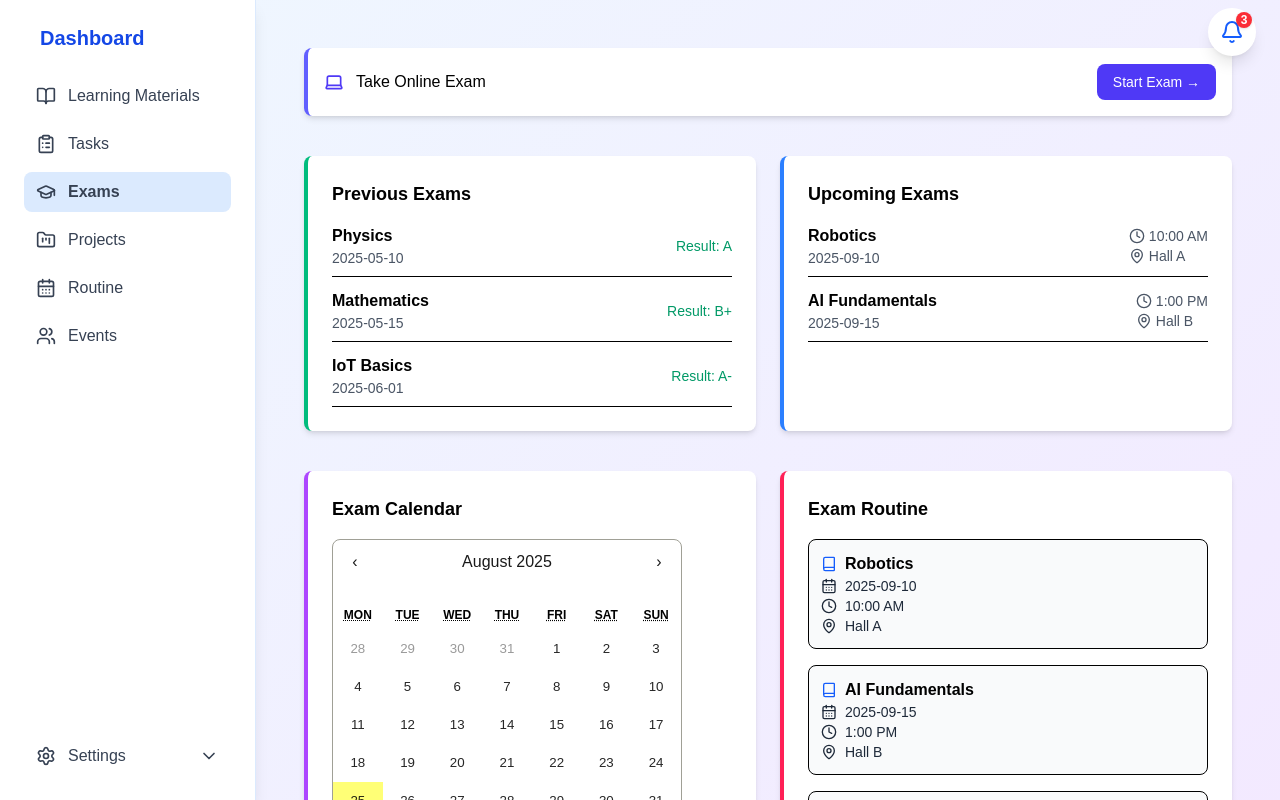
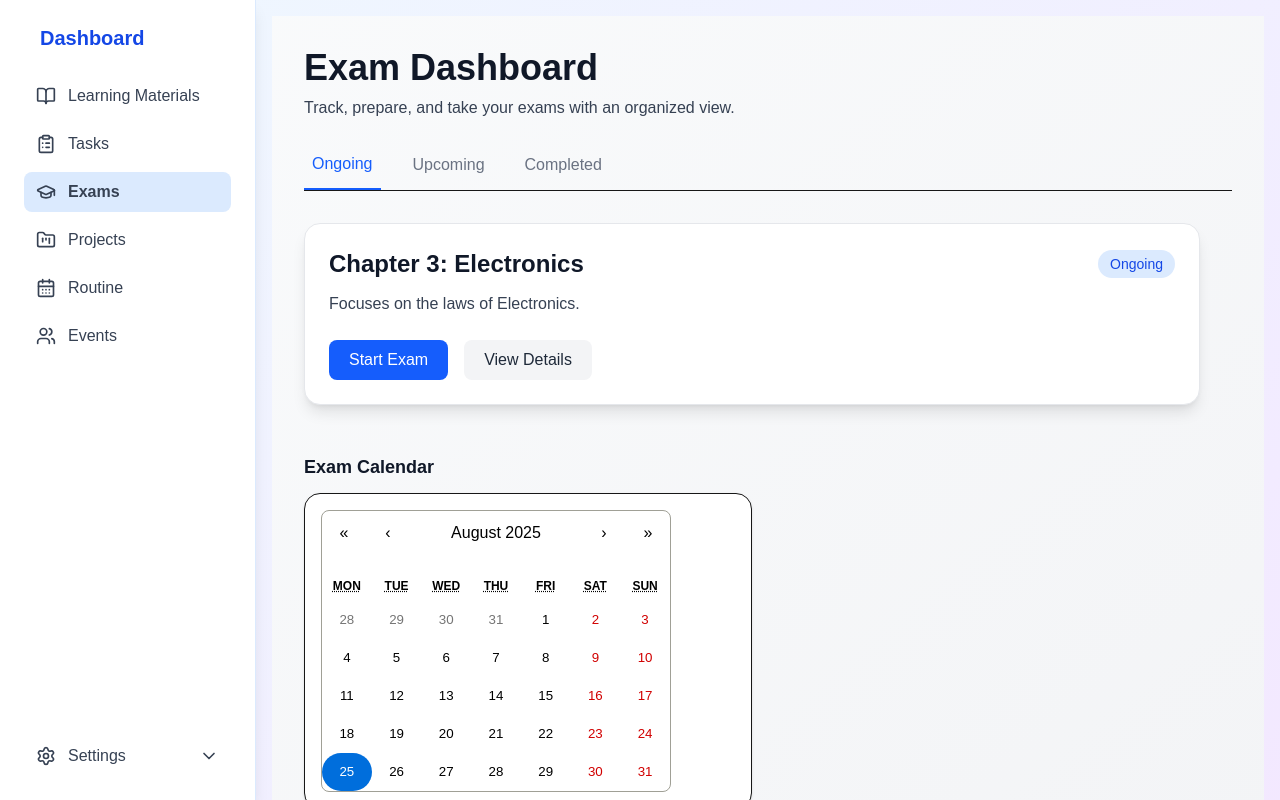
Before and after one commit to sabeennayazu/Student_management_system, a Next.js app: page /student/exams in a window 1280 px wide. Shown: the top 800 px of the page. Built offline with nearby package versions, Linux system fonts and the light colour scheme.

Commit message:
exam section improvised

```diff
--- a/package.json
+++ b/package.json
@@ -10,6 +10,7 @@
   },
   "dependencies": {
     "chart.js": "^4.5.0",
+    "date-fns": "^4.1.0",
     "framer-motion": "^12.23.12",
     "lucide-react": "^0.541.0",
     "next": "15.5.0",
--- a/src/app/student/exams/page.tsx
+++ b/src/app/student/exams/page.tsx
@@ -1,155 +1,181 @@
 "use client";
 
 import { useState } from "react";
-import Notification from "../components/notification/page";
+import { format, parseISO, isSameDay, differenceInDays } from "date-fns";
 import Calendar from "react-calendar";
 import "react-calendar/dist/Calendar.css";
-import { Clock, MapPin, CalendarDays, Book, Laptop } from "lucide-react";
 
-export default function ExamsPage() {
-  const previousExams = [
-    { subject: "Physics", date: "2025-05-10", result: "A" },
-    { subject: "Mathematics", date: "2025-05-15", result: "B+" },
-    { subject: "IoT Basics", date: "2025-06-01", result: "A-" },
-  ];
+interface Exam {
+  subject: string;
+  date: string;
+  time: string;
+  description: string;
+  details: string;
+}
 
-  const upcomingExams = [
-    { subject: "Robotics", date: "2025-09-10", time: "10:00 AM", venue: "Hall A" },
-    { subject: "AI Fundamentals", date: "2025-09-15", time: "1:00 PM", venue: "Hall B" },
-  ];
+const exams: Exam[] = [
+  {
+    subject: "Chapter 1: Basics of Electronics",
+    date: "2024-09-10",
+    time: "10:00 AM",
+    description:
+      "This exam covers the fundamental concepts of Electronics, including mechanics, thermodynamics, and electromagnetism.",
+    details:
+      "Duration: 2 hours\nTotal Marks: 100\nSyllabus: Mechanics (10%), Thermodynamics (30%), Electromagnetism (60%).",
+  },
+  {
+    subject: "Chapter 2: Fundamentals of Electronics",
+    date: "2024-09-15",
+    time: "2:00 PM",
+    description: "Covers wave motion, oscillations, and basic optics.",
+    details:
+      "Duration: 1.5 hours\nTotal Marks: 80\nSyllabus: Waves (40%), Optics (60%).",
+  },
+  {
+    subject: "Chapter 3: Electronics",
+    date: new Date().toISOString().split("T")[0], // today's date → ongoing
+    time: "11:00 AM",
+    description:
+      "Focuses on the laws of Electronics.",
+    details:
+      "Duration: 2 hours\nTotal Marks: 90\nSyllabus: Short question(40%), Long Question (40%), MCQ (20%).",
+  },
 
-  const examRoutine = [
-    { date: "2025-09-10", subject: "Robotics", time: "10:00 AM", venue: "Hall A" },
-    { date: "2025-09-15", subject: "AI Fundamentals", time: "1:00 PM", venue: "Hall B" },
-    { date: "2025-09-20", subject: "Electronics", time: "9:00 AM", venue: "Hall C" },
-  ];
+];
 
-  const examDates = examRoutine.map((exam) => exam.date);
+export default function ExamDashboard() {
+  const [expanded, setExpanded] = useState<number | null>(null);
+  const [date, setDate] = useState<Date>(new Date());
+  const [activeTab, setActiveTab] = useState("Ongoing");
 
-  const tileClassName = ({ date, view }: { date: Date; view: string }) => {
-    const dateStr = date.toISOString().split("T")[0];
-    if (examDates.includes(dateStr)) {
-      return "bg-red-500 text-white rounded-md"; // highlight exam dates
+
+  const filteredExams = exams.filter((exam) => {
+    if (activeTab === "Upcoming") {
+      return parseISO(exam.date) > new Date();
+    } else if (activeTab === "Completed") {
+      return parseISO(exam.date) < new Date() && !isSameDay(parseISO(exam.date), new Date());
+    } else {
+      return isSameDay(parseISO(exam.date), new Date());
     }
-    return "";
-  };
+  });
 
   return (
-    <div className="p-8 space-y-10">
-      {/* Top Row */}
-      <Notification/>
-       {/* Online Exam Card */}
-      <div className="p-4 bg-white border-l-4 border-indigo-500 rounded-lg shadow-md flex items-center justify-between">
-        <div className="flex items-center gap-3">
-          <Laptop className="w-5 h-5 text-indigo-600" />
-          <p className="font-medium text-black">Take Online Exam</p>
-        </div>
-        <button className="px-4 py-2 bg-indigo-600 text-white text-sm rounded-lg hover:bg-indigo-700 transition">
-          Start Exam →
-        </button>
+    <div className="p-8 bg-gradient-to-br from-gray-50 to-gray-100 min-h-screen">
+      <h1 className="text-4xl font-bold mb-2 text-gray-900">Exam Dashboard</h1>
+      <p className="text-gray-700 mb-8">
+        Track, prepare, and take your exams with an organized view.
+      </p>
+
+      {/* Tabs */}
+      <div className="flex space-x-6 border-b mb-8">
+        {["Ongoing", "Upcoming", "Completed"].map((tab) => (
+          <button
+            key={tab}
+            onClick={() => setActiveTab(tab)}
+            className={`pb-3 px-2 font-medium transition ${
+              activeTab === tab
+                ? "text-blue-600 border-b-2 border-blue-600"
+                : "text-gray-500 hover:text-gray-700"
+            }`}
+          >
+            {tab}
+          </button>
+        ))}
       </div>
-      <div className="grid md:grid-cols-2 gap-6">
-        {/* Previous Exams */}
-        <div className="p-6 bg-white border-l-4 border-emerald-500 rounded-lg shadow-md">
-          <h2 className="text-lg font-bold text-black mb-4">Previous Exams</h2>
-          <ul className="space-y-3 text-black">
-            {previousExams.map((exam, index) => (
-              <li
-                key={index}
-                className="flex justify-between items-center border-b pb-2"
+
+      {/* Exam Cards */}
+      <div className="space-y-6 max-w-4xl">
+        {filteredExams.length > 0 ? (
+          filteredExams.map((exam, idx) => {
+            const examDate = parseISO(exam.date);
+            const daysRemaining = differenceInDays(examDate, new Date());
+
+            return (
+              <div
+                key={idx}
+                className="bg-white shadow-lg rounded-2xl p-6 border border-gray-200 hover:shadow-xl transition"
               >
-                <div>
-                  <p className="font-semibold">{exam.subject}</p>
-                  <p className="text-sm text-gray-600">{exam.date}</p>
+                <div className="flex justify-between items-center">
+                  <h2 className="text-2xl font-semibold text-gray-900">
+                    {exam.subject}
+                  </h2>
+                  <span className="text-sm px-3 py-1 rounded-full bg-blue-100 text-blue-700">
+                    {activeTab}
+                  </span>
                 </div>
-                <span className="text-sm font-medium text-emerald-600">
-                  Result: {exam.result}
-                </span>
-              </li>
-            ))}
-          </ul>
-        </div>
 
-        {/* Upcoming Exams */}
-        <div className="p-6 bg-white border-l-4 border-blue-500 rounded-lg shadow-md">
-          <h2 className="text-lg font-bold text-black mb-4">Upcoming Exams</h2>
-          <ul className="space-y-3 text-black">
-            {upcomingExams.map((exam, index) => (
-              <li
-                key={index}
-                className="flex justify-between items-center border-b pb-2"
-              >
-                <div>
-                  <p className="font-semibold">{exam.subject}</p>
-                  <p className="text-sm text-gray-600">{exam.date}</p>
+                <p className="text-gray-700 mt-3">{exam.description}</p>
+
+                <div className="flex items-center space-x-4 mt-6">
+                  {activeTab === "Ongoing" && (
+                    <button className="px-5 py-2 rounded-lg bg-blue-600 text-white font-medium hover:bg-blue-700 transition">
+                      Start Exam
+                    </button>
+                  )}
+
+                  {activeTab === "Upcoming" && (
+                    <button
+                      disabled
+                      className="px-5 py-2 rounded-lg bg-gray-300 text-gray-600 font-medium cursor-not-allowed"
+                    >
+                      {daysRemaining} days remaining
+                    </button>
+                  )}
+
+                  {activeTab === "Completed" && (
+                    <button
+                      disabled
+                      className="px-5 py-2 rounded-lg bg-green-100 text-green-700 font-medium cursor-not-allowed"
+                    >
+                      Completed
+                    </button>
+                  )}
+
+                  <button
+                    onClick={() => setExpanded(expanded === idx ? null : idx)}
+                    className="px-5 py-2 rounded-lg bg-gray-100 text-gray-800 hover:bg-gray-200 transition"
+                  >
+                    {expanded === idx ? "Hide Details" : "View Details"}
+                  </button>
                 </div>
-                <div className="text-right text-sm text-gray-600">
-                  <p className="flex items-center gap-1">
-                    <Clock className="w-4 h-4" /> {exam.time}
-                  </p>
-                  <p className="flex items-center gap-1">
-                    <MapPin className="w-4 h-4" /> {exam.venue}
-                  </p>
-                </div>
-              </li>
-            ))}
-          </ul>
+
+                {/* Expandable details */}
+                {expanded === idx && (
+                  <div className="mt-5 border-t pt-4 text-gray-800 whitespace-pre-line">
+                    <p>
+                      <strong>Date:</strong> {format(examDate, "PPP")} at {exam.time}
+                    </p>
+                    <p className="mt-3">{exam.details}</p>
+                  </div>
+                )}
+              </div>
+            );
+          })
+        ) : (
+          <p className="text-gray-600 italic">
+            No exams found in this category.
+          </p>
+        )}
+      </div>
+
+      {/* Calendar */}
+      <div className="mt-12 max-w-md">
+        <h2 className="text-lg font-semibold mb-3 text-gray-900">
+          Exam Calendar
+        </h2>
+        <div className="border rounded-2xl p-4 shadow-sm bg-white">
+          <Calendar
+            onChange={setDate}
+            value={date}
+            className="rounded-lg w-full text-black"
+            tileClassName={({ date }) => {
+              return exams.some((exam) => isSameDay(parseISO(exam.date), date))
+                ? "bg-blue-500 text-white rounded-full"
+                : "";
+            }}
+          />
         </div>
       </div>
-
-      {/* Middle Row */}
-      <div className="grid md:grid-cols-2 gap-6">
-        {/* Exam Calendar */}
-        <div className="p-6 bg-white border-l-4 border-purple-500 rounded-lg shadow-md">
-          <h2 className="text-lg font-bold text-black mb-4">Exam Calendar</h2>
-          <Calendar
-            className="rounded-lg border w-full text-black"
-            tileClassName={tileClassName}
-            prev2Label={null}
-            next2Label={null}
-          />
-          <style jsx global>{`
-            .react-calendar__tile {
-              color: rgba(0, 0, 0, 0.85); /* default text */
-            }
-            .react-calendar__month-view__days__day--neighboringMonth {
-              color: rgba(0, 0, 0, 0.4); /* faded for other months */
-            }
-            .react-calendar__navigation button {
-              color: rgba(0, 0, 0, 0.9);
-              font-weight: 500;
-            }
-          `}</style>
-        </div>
-
-        {/* Exam Routine */}
-        <div className="p-6 bg-white border-l-4 border-rose-500 rounded-lg shadow-md">
-          <h2 className="text-lg font-bold text-black mb-4">Exam Routine</h2>
-          <ul className="space-y-4 text-black">
-            {examRoutine.map((exam, index) => (
-              <li
-                key={index}
-                className="p-3 rounded-lg border hover:shadow-md transition bg-gray-50"
-              >
-                <p className="flex items-center gap-2 font-semibold">
-                  <Book className="w-4 h-4 text-blue-600" /> {exam.subject}
-                </p>
-                <p className="flex items-center gap-2 text-sm text-gray-800">
-                  <CalendarDays className="w-4 h-4" /> {exam.date}
-                </p>
-                <p className="flex items-center gap-2 text-sm text-gray-800">
-                  <Clock className="w-4 h-4" /> {exam.time}
-                </p>
-                <p className="flex items-center gap-2 text-sm text-gray-800">
-                  <MapPin className="w-4 h-4" /> {exam.venue}
-                </p>
-              </li>
-            ))}
-          </ul>
-        </div>
-      </div>
-
-
     </div>
   );
 }
--- a/src/app/student/profile/personal-info/page.tsx
+++ b/src/app/student/profile/personal-info/page.tsx
@@ -16,7 +16,7 @@ export default function PersonalInfoPage() {
   };
 
   return (
-    <div className="p-8 border-l-8 border-blue-500 bg-white rounded-lg shadow-sm ">
+    <div className="p-8 border-l-6 border-blue-500 bg-white rounded-lg shadow-sm ">
       <h1 className="text-2xl font-bold text-black mb-6">Personal Information</h1>
 
       {/* Info List (Vertical, Left Aligned) */}
```
Also changed, not shown: src/app/student/profile/layout.tsx (+10 -7 lines), public/dada.png (added), 1 other file (tests, documents, lock files or other folders).
